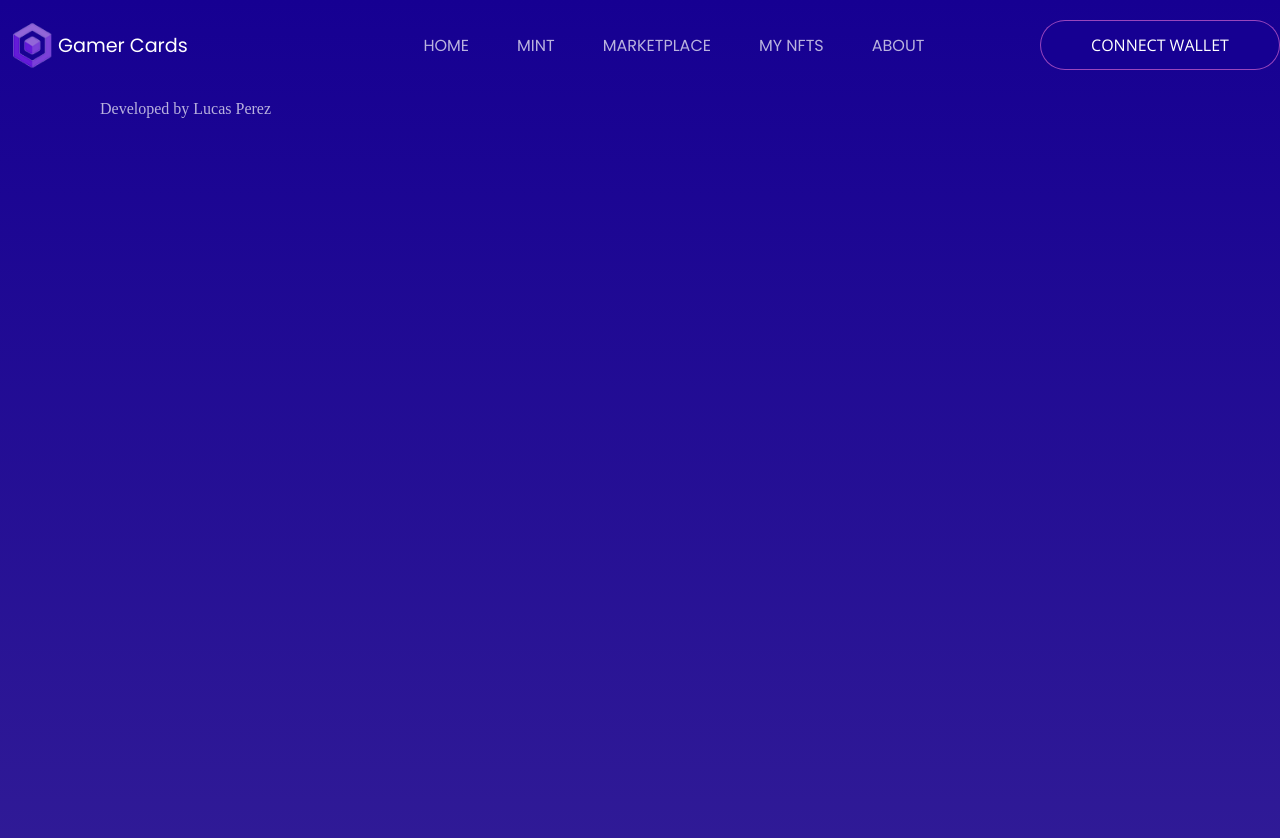
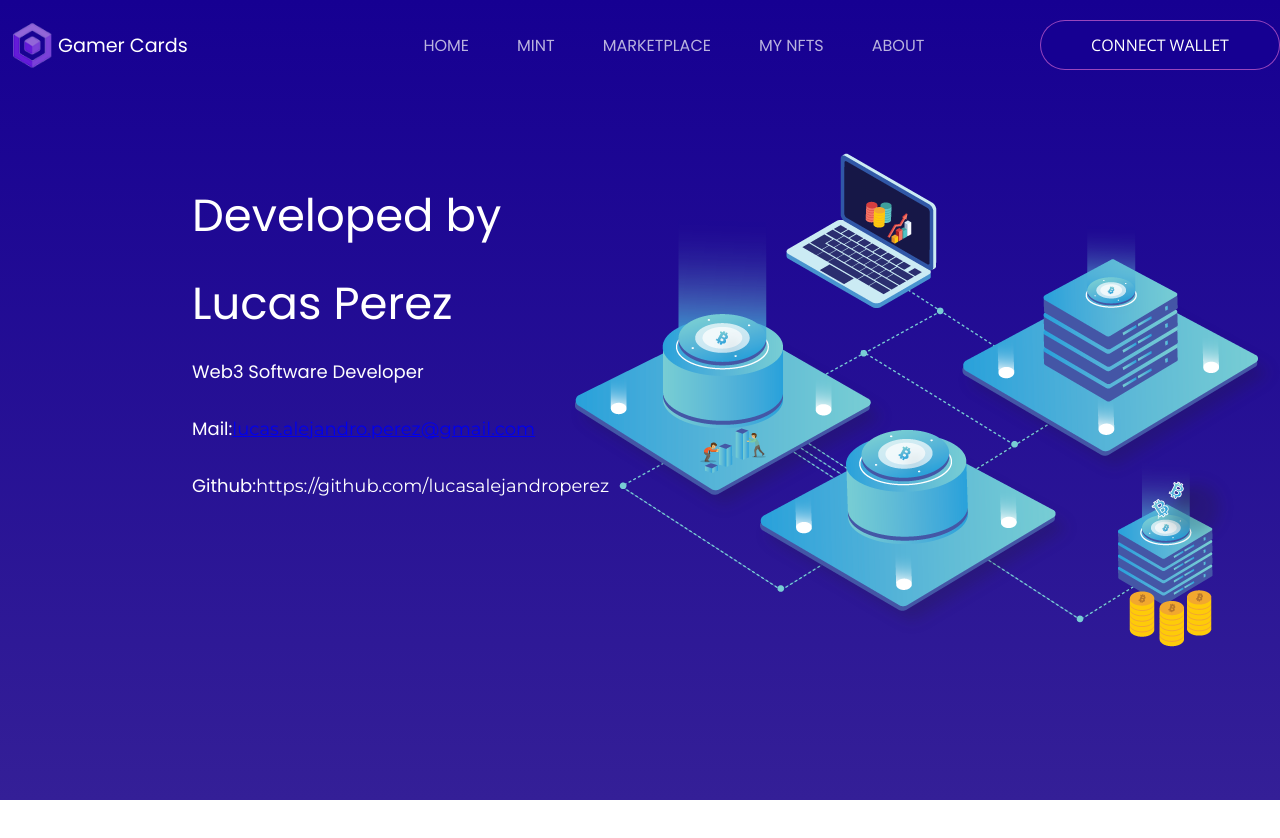
Before and after one commit to lucasalejandroperez/gamer-cards, a React (Create React App) app: page /about in a window 1280 px wide. Shown: the top 838 px of the page. After the commit the page ends 800 px from the top, so only its background shows below. Built offline with nearby package versions, Linux system fonts and the light colour scheme; what ipfs-http-client would draw is missing.

Commit message:
Se agrega la seccion de about con pocos estilos

```diff
--- a/src/frontend/components/generic.elements.tsx
+++ b/src/frontend/components/generic.elements.tsx
@@ -1,6 +1,13 @@
 import styled from 'styled-components';
 import { mainTheme } from '../styles/mainColors';
 
+// ****** LINKS ******
+export const GenericLink = styled.a`
+    color: ${mainTheme.contrastColor};
+    text-decoration: none;
+`;
+
+// ****** BUTTONS ******
 export const GenericButton = styled.button`
     background-image: linear-gradient(
         to right,
@@ -36,3 +43,140 @@ export const GenericButton = styled.button`
         outline: none;
     }
 `;
+
+// ****** SECTIONS ******
+interface IHeroSectionProps {
+    image?: string;
+    backgroundSize?: string; // eg: "800px 459px"
+    imagePosition?: string; // eg: "center"
+    justifyContent?: string; // eg: "center"
+    alignItems?: string; // eg: "center"
+  }
+
+export const HeroSection = styled.div<IHeroSectionProps>`
+    background-image: url(${(props: IHeroSectionProps) => props.image || ''});
+    background-position: ${(props: IHeroSectionProps) => props.imagePosition || 'center'};
+    background-repeat: no-repeat;
+    background-size: ${(props: IHeroSectionProps) => props.backgroundSize || 'cover'};
+    height: 100vh;
+    display: flex;
+    align-items: ${(props: IHeroSectionProps) => props.alignItems || 'center'};
+    justify-content: ${(props: IHeroSectionProps) => props.justifyContent || 'center'};
+  `;
+
+export const HeroContent = styled.div`
+    position: relative;
+    z-index: 1;
+    margin-top: -90px;
+    width: 35%;
+
+    h1 {
+      font-family: 'Poppins', sans-serif;
+      font-size: 45px;
+      font-weight: 500;
+      margin-bottom: 20px;
+      color: ${mainTheme.contrastColor};
+    }
+
+    p {
+      font-family: 'Poppins', sans-serif;
+      font-size: 18px;
+      color: ${mainTheme.contrastColor};
+      margin-bottom: 30px;
+    }
+  `;
+
+export const HeroContentLeft = styled(HeroContent)`
+    margin-left: 15%;
+  `;
+
+export const HeroContentRight = styled(HeroContent)`
+    margin-right: 15%;
+  `;
+
+export const HeroContentCenter = styled(HeroContent)`
+    width: 50%;
+  `;
+
+export const WellcomePromoSection = styled.div`
+    margin-bottom: 30px;
+  `;
+
+export const HeroIntegration = styled.div`
+    padding: 8px 10px;
+    display: inline-block;
+    vertical-align: top;
+    position: relative;
+    letter-spacing: .58px;
+    font-size: 14px;
+    line-height: 24px;
+    color: #d5d5ea;
+
+    &:hover {
+      color: ${mainTheme.contrastColor};
+      text-decoration: none;
+    }
+
+    &:before {
+      content: "";
+      position: absolute;
+      top: 0;
+      bottom: 0;
+      left: 0;
+      right: 0;
+      background-image: linear-gradient(to bottom right,#766ee6 0,#3540b0);
+      border-radius: 100px;
+      opacity: .5;
+    }
+  `;
+
+export const HeroIntegrationIcon = styled.span`
+    margin: 0 5px 0 0;
+
+    &>* {
+      position: relative;
+      z-index: 2;
+      display: inline-block;
+      vertical-align: top;
+    }
+  `;
+
+export const HeroIntegrationText = styled.span`
+    margin: 0 7px 0 0;
+  `;
+
+export const HeroButtons = styled.div`
+  `;
+
+export const ServicesSection = styled.div`
+    display: flex;
+  `;
+
+export const SingleService = styled.div`
+    position: relative;
+    z-index: 1;
+    padding: 30px 20px 15px;
+    border: 1px solid ${mainTheme.fourthColor};  //#08b1b1
+    background: rgba(0,0,0,0.1);
+    border-radius: 0 20px;
+    margin-bottom: 30px;
+    margin-right: 20px;
+    margin-left: 20px;
+    width: 400px;
+
+    h3 {
+      margin-bottom: 15px;
+      color: ${mainTheme.contrastColor};
+    }
+  `;
+
+export const ServiceIcon = styled.div`
+    margin-bottom: 20px;
+
+    i {
+      font-size: 30px;
+      margin-bottom: 20px;
+      color: #fff;
+      display: block;
+    }
+  `;
--- a/src/frontend/pages/About.tsx
+++ b/src/frontend/pages/About.tsx
@@ -1,5 +1,40 @@
+import styled from 'styled-components';
+import { GenericLink, HeroContentLeft, HeroSection } from "../components/generic.elements"
+import { mainTheme } from '../styles/mainColors';
+
 export const About = () => {
+
   return (
-    <div style={{ height: '100vh', margin: '100px 100px' }}>Developed by Lucas Perez</div>
+    <div>
+      <HeroSection
+        image={"../assets/images/about-image.png"}
+        backgroundSize={"709px 494px"}
+        imagePosition={"right"}
+        justifyContent={"left"}
+      >
+        <HeroContentLeft>
+          <h1>Developed by</h1>
+          <h1>Lucas Perez</h1>
+          <p>Web3 Software Developer</p>
+
+          <p>
+            Mail:
+            <a href="mailto:lucas.alejandro.perez@gmail.com" target="_blank" rel="noreferrer" className="text-reset">
+              lucas.alejandro.perez@gmail.com
+            </a>
+          </p>
+          <p>
+            Github:
+            <GenericLink
+              href="https://github.com/lucasalejandroperez"
+              target="_blank"
+              rel="noreferrer"
+            >
+              https://github.com/lucasalejandroperez
+            </GenericLink>
+          </p>
+        </HeroContentLeft>
+      </HeroSection>
+    </div>
   )
 }
--- a/src/frontend/pages/Home.tsx
+++ b/src/frontend/pages/Home.tsx
@@ -1,186 +1,62 @@
-import styled from 'styled-components';
-import { GenericButton } from '../components/generic.elements';
-import { mainTheme } from '../styles/mainColors';
+import {
+  GenericButton,
+  HeroButtons,
+  HeroContentCenter,
+  HeroContentLeft,
+  HeroContentRight,
+  HeroIntegration,
+  HeroIntegrationIcon,
+  HeroIntegrationText,
+  HeroSection,
+  ServiceIcon,
+  ServicesSection,
+  SingleService,
+  WellcomePromoSection
+} from '../components/generic.elements';
 
 export const Home = () => {
 
-  interface IWelcomeSectionProps {
-    image?: string;
-    backgroundSize?: string; // eg: "800px 459px"
-    imagePosition?: string; // eg: "center"
-    justifyContent?: string; // eg: "center"
-    alignItems?: string; // eg: "center"
-  }
-
-  const WellcomeSection = styled.div<IWelcomeSectionProps>`
-    background-image: url(${(props: IWelcomeSectionProps) => props.image || ''});
-    background-position: ${(props: IWelcomeSectionProps) => props.imagePosition || 'center'};
-    background-repeat: no-repeat;
-    background-size: ${(props: IWelcomeSectionProps) => props.backgroundSize || 'cover'};
-    height: 100vh;
-    display: flex;
-    align-items: ${(props: IWelcomeSectionProps) => props.alignItems || 'center'};
-    justify-content: ${(props: IWelcomeSectionProps) => props.justifyContent || 'center'};
-  `;
-
-  const WellcomeContent = styled.div`
-    position: relative;
-    z-index: 1;
-    margin-top: -90px;
-    width: 35%;
-
-    h1 {
-      font-family: 'Poppins', sans-serif;
-      font-size: 45px;
-      font-weight: 500;
-      margin-bottom: 20px;
-      color: ${mainTheme.contrastColor};
-    }
-
-    p {
-      font-family: 'Poppins', sans-serif;
-      font-size: 18px;
-      color: ${mainTheme.contrastColor};
-      margin-bottom: 30px;
-    }
-  `;
-
-  const WellcomeContentLeft = styled(WellcomeContent)`
-    margin-left: 15%;
-  `;
-
-  const WellcomeContentRight = styled(WellcomeContent)`
-    margin-right: 15%;
-  `;
-
-  const WellcomeContentCenter = styled(WellcomeContent)`
-    width: 50%;
-  `;
-
-  const WellcomePromoSection = styled.div`
-    margin-bottom: 30px;
-  `;
-
-  const WellcomeIntegration = styled.div`
-    padding: 8px 10px;
-    display: inline-block;
-    vertical-align: top;
-    position: relative;
-    letter-spacing: .58px;
-    font-size: 14px;
-    line-height: 24px;
-    color: #d5d5ea;
-
-    &:hover {
-      color: ${mainTheme.contrastColor};
-      text-decoration: none;
-    }
-
-    &:before {
-      content: "";
-      position: absolute;
-      top: 0;
-      bottom: 0;
-      left: 0;
-      right: 0;
-      background-image: linear-gradient(to bottom right,#766ee6 0,#3540b0);
-      border-radius: 100px;
-      opacity: .5;
-    }
-  `;
-
-  const WellcomeIntegrationIcon = styled.span`
-    margin: 0 5px 0 0;
-
-    &>* {
-      position: relative;
-      z-index: 2;
-      display: inline-block;
-      vertical-align: top;
-    }
-  `;
-
-  const WellcomeIntegrationText = styled.span`
-    margin: 0 7px 0 0;
-  `;
-
-  const WellcomeButtons = styled.div`
-  `;
-
-  const ServicesSection = styled.div`
-    display: flex;
-  `;
-
-  const SingleService = styled.div`
-    position: relative;
-    z-index: 1;
-    padding: 30px 20px 15px;
-    border: 1px solid ${mainTheme.fourthColor};  //#08b1b1
-    background: rgba(0,0,0,0.1);
-    border-radius: 0 20px;
-    margin-bottom: 30px;
-    margin-right: 20px;
-    margin-left: 20px;
-    width: 400px;
-
-    h3 {
-      margin-bottom: 15px;
-      color: ${mainTheme.contrastColor};
-    }
-  `;
-
-  const ServiceIcon = styled.div`
-    margin-bottom: 20px;
-
-    i {
-      font-size: 30px;
-      margin-bottom: 20px;
-      color: #fff;
-      display: block;
-    }
-  `;
-
   return (
     <div>
-        <WellcomeSection
+        <HeroSection
           image={"../assets/images/wellcome-hero-image.png"}
           justifyContent={"left"}
         >
-          <WellcomeContentLeft>
+          <HeroContentLeft>
             <WellcomePromoSection>
-              <WellcomeIntegration>
-                <WellcomeIntegrationIcon>
+              <HeroIntegration>
+                <HeroIntegrationIcon>
                   <img src="../assets/images/img-dollar.svg" width="24" height="24" alt="dollar" />
-                </WellcomeIntegrationIcon>
-                <WellcomeIntegrationText>Discover a new ways to enjoy your World!</WellcomeIntegrationText>
-              </WellcomeIntegration>
+                </HeroIntegrationIcon>
+                <HeroIntegrationText>Discover a new ways to enjoy your World!</HeroIntegrationText>
+              </HeroIntegration>
             </WellcomePromoSection>
             <h1>Buy NFTs of your favorites players</h1>
             <p>Find all gamers in the Valorant scene and buy the player that you want.</p>
-            <WellcomeButtons>
+            <HeroButtons>
               <GenericButton>LEARN MORE</GenericButton>
               <GenericButton>BUY NOW</GenericButton>
-            </WellcomeButtons>
-          </WellcomeContentLeft>
-        </WellcomeSection>
+            </HeroButtons>
+          </HeroContentLeft>
+        </HeroSection>
 
-        <WellcomeSection
+        <HeroSection
           image={"../assets/images/sell-your-nfts2.png"}
           backgroundSize={"750px 405px"}
           imagePosition={"left"}
           justifyContent={"right"}
         >
-          <WellcomeContentRight>
+          <HeroContentRight>
             <h1>Sell your NFTs and make huge profits</h1>
             <p>Speculate and sell your NFT when your player is in a big moment.</p>
             <p>Specify any price that you want.</p>
-          </WellcomeContentRight>
-        </WellcomeSection>
+          </HeroContentRight>
+        </HeroSection>
 
-        <WellcomeSection
+        <HeroSection
           alignItems={"flex-start"}
         >
-          <WellcomeContentCenter>
+          <HeroContentCenter>
             <h1>Earn royalties from NFT sales</h1>
             <p>Be the first to buy an NFT minted to earn royalties for life.</p>
             <ServicesSection>
@@ -206,8 +82,8 @@ export const Home = () => {
                 <p>Obtain royalties when your NFT is sold by another account</p>
               </SingleService>
             </ServicesSection>
-          </WellcomeContentCenter>
-        </WellcomeSection>
+          </HeroContentCenter>
+        </HeroSection>
 
     </div>
   )
```
Also changed, not shown: public/assets/images/about-image.png (added).
